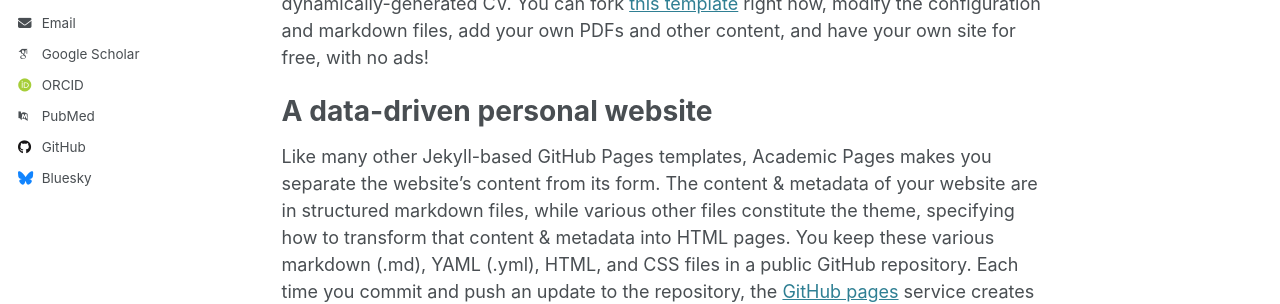
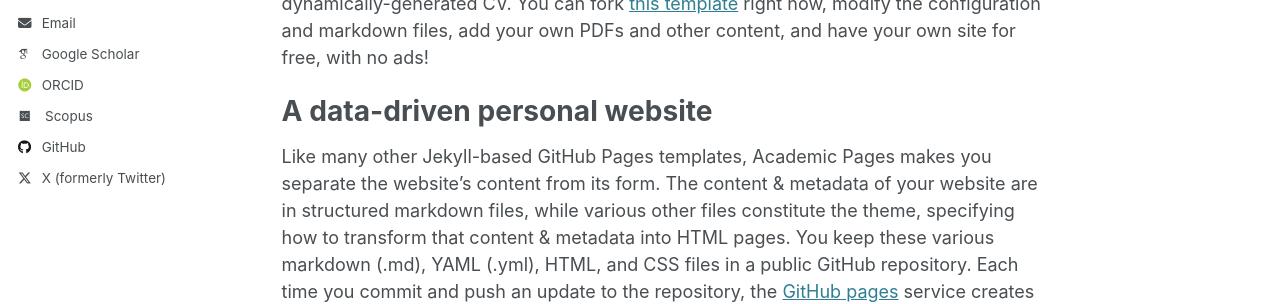
Before and after one commit to stefanomattoccia/stefanomattoccia.github.io, a Jekyll site: the page built from _pages/about.md, in a window 1280 px wide. Shown: the part 348-652 px from the top of the page. Built offline with Jekyll 4.4.1, drawn with Linux system fonts in a browser that asks for light colours; some web fonts are replaced; part of the change alters nothing that is shown.

Commit message:
Update _config.yml

```diff
--- a/_config.yml
+++ b/_config.yml
@@ -33,24 +33,24 @@ author:
 
   # Academic websites
   arxiv            : # URL - Update with the correct link to your profile
-  googlescholar    : "https://scholar.google.com/citations?user=PS_CX0AAAAAJ"
+  googlescholar    : "https://scholar.google.com/citations?user=P954CG8AAAAJ&hl=en"
   impactstory      : # URL
-  orcid            : "http://orcid.org/yourorcidurl"
+  orcid            : "https://orcid.org/0000-0002-3681-7704"
   semantic         : # URL
-  pubmed           : "https://www.ncbi.nlm.nih.gov/pubmed/?term=john+snow"
+  pubmed           : # "https://www.ncbi.nlm.nih.gov/pubmed/?term=john+snow"
   researchgate     : # URL
-  scopus           : # URL
+  scopus           : "https://www.scopus.com/authid/detail.uri?authorId=6505990778"
 
   # Repositories and software development
   bitbucket        : # Username - Update with your username on the site
   codepen          : # Username
   dribbble         : # Username
-  github           : "academicpages"
+  github           : "https://github.com/stefanomattoccia"
   kaggle           : # Username
   stackoverflow    : # User number or user number and name (i.e., use "1" or "1/jeff-atwood")
 
   # Social media
-  bluesky          : "bsky.app" # Replace this with you Bluesky username
+  bluesky          : # "bsky.app" # Replace this with you Bluesky username
   facebook         : # Username
   flickr           : # Username
   foursquare       : # Username
@@ -67,7 +67,7 @@ author:
   steam            : # Username
   telegram         : # URL
   tumblr           : # Username
-  twitter          : # Username for X / Twitter
+  twitter          : s_matt
   vine             : # Username
   weibo            : # Username
   wikipedia        : # Username
```
